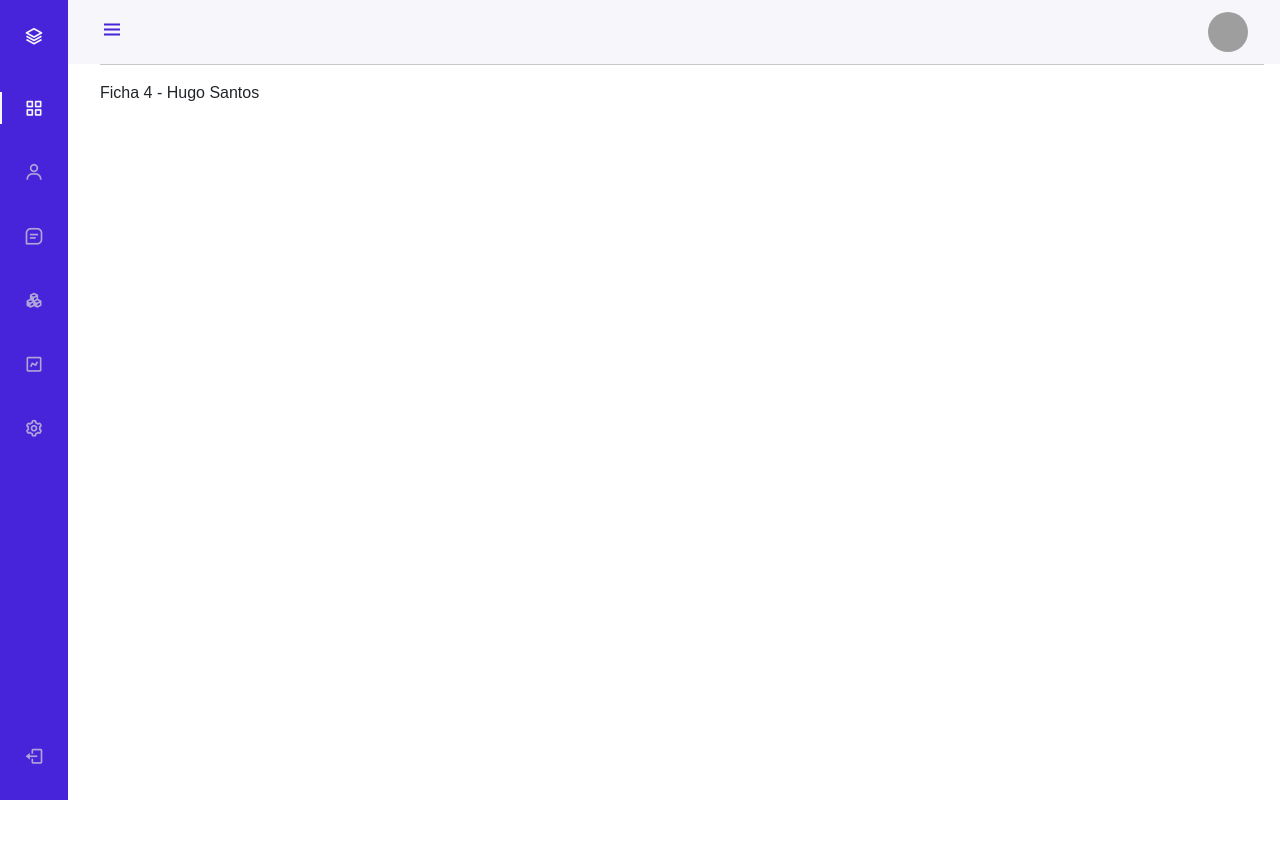
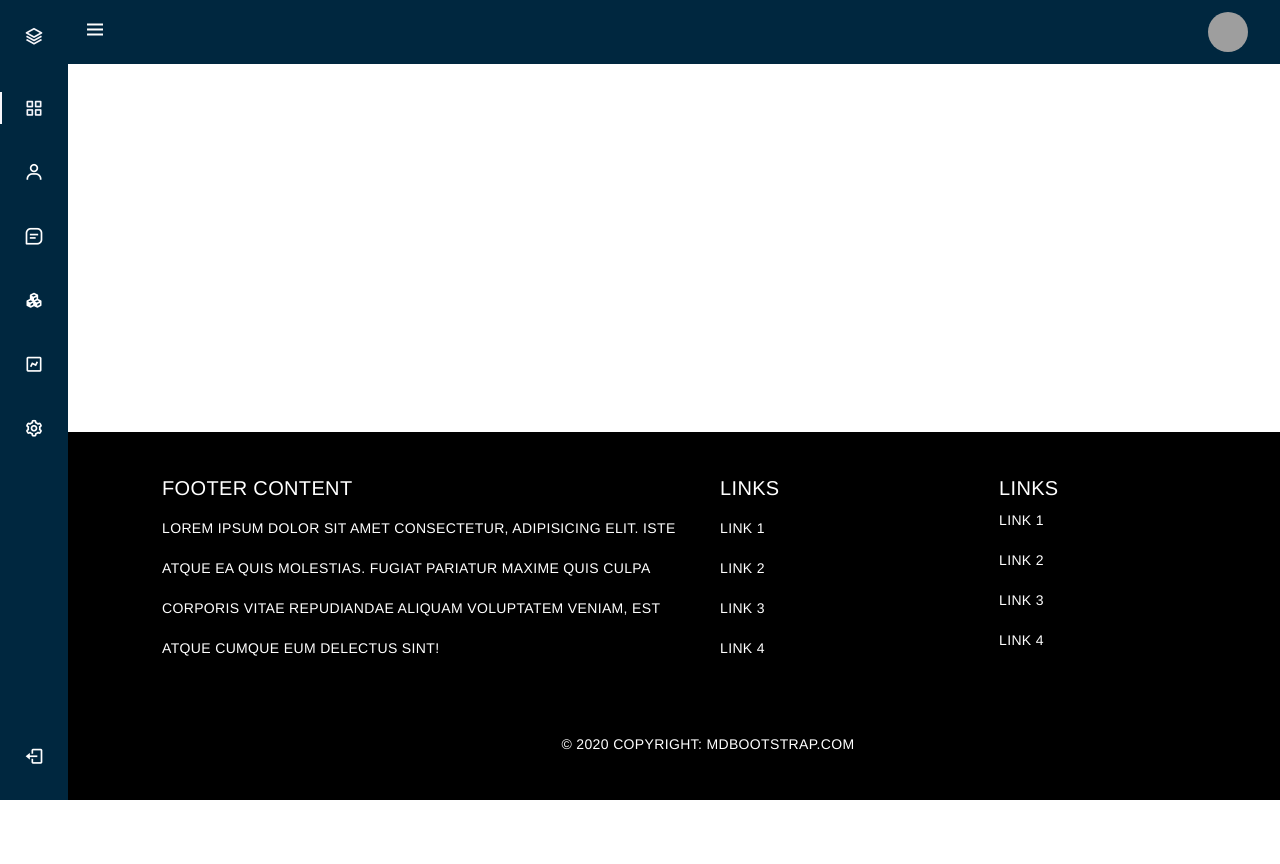
Before and after one commit to HugoPT/ByteBridges, a Django app: page /Login in a window 1280 px wide. Before the commit the page ends 800 px from the top, so only its background shows below. Run offline with Django 4.2, Linux system fonts and the light colour scheme; some libraries are stand-ins or nearby versions; grey boxes are pictures that could not be loaded.

Commit message:
update 27/11 Footer and colors

```diff
--- a/ByteBridges/ByteBridges/static/css/posLogin.css
+++ b/ByteBridges/ByteBridges/static/css/posLogin.css
@@ -1,33 +1,40 @@
+/* Variáveis globais para reutilização de valores em várias partes do código */
 :root {
   --header-height: 3rem;
   --nav-width: 68px;
-  --first-color: #4723d9;
-  --first-color-light: #afa5d9;
+  --first-color: #00273f;
+  --hover-color: #ffffff56;
+  --first-color-light: #ffffff;
   --white-color: #f7f6fb;
   --body-font: "Nunito", sans-serif;
   --normal-font-size: 1rem;
   --z-fixed: 100;
 }
 
+/* Configuração global de caixas para evitar problemas de layout */
 *,
 ::before,
 ::after {
   box-sizing: border-box;
 }
 
+/* Estilo geral do corpo da página */
 body {
   position: relative;
   margin: var(--header-height) 0 0 0;
-  padding: 0 1rem;
   font-family: var(--body-font);
   font-size: var(--normal-font-size);
   transition: 0.5s;
+  min-height: 100vh;
+  margin: 0;
 }
 
+/* Remoção do sublinhado padrão de links */
 a {
   text-decoration: none;
 }
 
+/* Estilo do cabeçalho fixo no topo da página */
 .header {
   width: 100%;
   height: var(--header-height);
@@ -38,17 +45,24 @@ a {
   align-items: center;
   justify-content: space-between;
   padding: 0 1rem;
-  background-color: var(--white-color);
+  background-color: var(--first-color);
   z-index: var(--z-fixed);
   transition: 0.5s;
 }
-
+.bx-menu {
+  font-size: 1.5rem;
+  color: #fff;
+  cursor: pointer;
+  margin-left: 15px;
+}
+/* Estilo do ícone de menu do cabeçalho */
 .header_toggle {
   color: var(--first-color);
   font-size: 1.5rem;
   cursor: pointer;
 }
 
+/* Estilo da imagem do cabeçalho */
 .header_img {
   width: 35px;
   height: 35px;
@@ -58,10 +72,12 @@ a {
   overflow: hidden;
 }
 
+/* Estilo da imagem dentro do cabeçalho */
 .header_img img {
   width: 40px;
 }
 
+/* Estilo da barra de navegação lateral */
 .l-navbar {
   position: fixed;
   top: 0;
@@ -74,6 +90,7 @@ a {
   z-index: var(--z-fixed);
 }
 
+/* Estilo do contêiner da barra de navegação */
 .nav {
   height: 100%;
   display: flex;
@@ -82,6 +99,7 @@ a {
   overflow: hidden;
 }
 
+/* Estilo do logotipo e links da barra de navegação */
 .nav_logo,
 .nav_link {
   display: grid;
@@ -91,20 +109,27 @@ a {
   padding: 0.5rem 0 0.5rem 1.5rem;
 }
 
+.nav_link:hover {
+  background-color: var(--hover-color);
+}
+/* Estilo do logotipo da barra de navegação */
 .nav_logo {
   margin-bottom: 2rem;
 }
 
+/* Estilo do ícone do logotipo da barra de navegação */
 .nav_logo-icon {
   font-size: 1.25rem;
   color: var(--white-color);
 }
 
+/* Estilo do nome do logotipo da barra de navegação */
 .nav_logo-name {
   color: var(--white-color);
   font-weight: 700;
 }
 
+/* Estilo dos links da barra de navegação */
 .nav_link {
   position: relative;
   color: var(--first-color-light);
@@ -112,26 +137,32 @@ a {
   transition: 0.3s;
 }
 
+/* Estilo dos links da barra de navegação ao passar o mouse sobre eles */
 .nav_link:hover {
   color: var(--white-color);
 }
 
+/* Estilo dos ícones dos links da barra de navegação */
 .nav_icon {
   font-size: 1.25rem;
 }
 
+/* Exibição da barra de navegação ao ativar a classe "show" */
 .show {
   left: 0;
 }
 
+/* Adiciona espaçamento à esquerda do conteúdo principal para evitar sobreposição com a barra de navegação */
 .body-pd {
   padding-left: calc(var(--nav-width) + 1rem);
 }
 
+/* Estilo do link ativo na barra de navegação */
 .active {
   color: var(--white-color);
 }
 
+/* Adiciona uma linha vertical à esquerda do link ativo na barra de navegação */
 .active::before {
   content: "";
   position: absolute;
@@ -141,19 +172,21 @@ a {
   background-color: var(--white-color);
 }
 
+/* Define a altura de 100% para elementos com a classe "height-100" */
 .height-100 {
   height: 100vh;
 }
 
+/* Estilos específicos para telas maiores que 768px */
 @media screen and (min-width: 768px) {
   body {
     margin: calc(var(--header-height) + 1rem) 0 0 0;
-    padding-left: calc(var(--nav-width) + 2rem);
+    padding-left: calc(var(--nav-width) + 0rem);
   }
 
   .header {
     height: calc(var(--header-height) + 1rem);
-    padding: 0 2rem 0 calc(var(--nav-width) + 2rem);
+    padding: 0 2rem 0 calc(var(--nav-width) + 0rem);
   }
 
   .header_img {
@@ -174,7 +207,35 @@ a {
     width: calc(var(--nav-width) + 156px);
   }
 
+  /* Mover o conteúdo do corpo para o lado quando a barra de navegação estiver ativa */
   .body-pd {
-    padding-left: calc(var(--nav-width) + 188px);
+    padding-left: calc(var(--nav-width) + 9.7rem);
   }
 }
+
+/*Footer */
+
+.myFooter {
+  background-color: #000;
+  color: #fff;
+  padding: 20px;
+  text-align: center;
+  font-size: 12px;
+  margin-top: 20px;
+  position: fixed;
+  bottom: 0;
+  width: 100%;
+  line-height: 40px;
+  font-family: "Helvetica Neue", Helvetica, Arial, sans-serif;
+  font-weight: 300;
+  font-size: 14px;
+  letter-spacing: 0.025em;
+  text-transform: uppercase;
+  text-rendering: optimizeLegibility;
+  box-sizing: border-box;
+  -webkit-font-smoothing: antialiased;
+  -moz-osx-font-smoothing: grayscale;
+  -webkit-transition: all 0.3s ease;
+  -moz-transition: all 0.3s ease;
+  transition: all 0.3s ease;
+}
--- a/ByteBridges/ByteBridges/templates/base_template.html
+++ b/ByteBridges/ByteBridges/templates/base_template.html
@@ -92,7 +92,7 @@
         <div>
           <a href="{% url 'ClientView' %}" class="nav_logo">
             <i class="bx bx-layer nav_logo-icon"></i>
-            <span class="nav_logo-name">BBBootstrap</span>
+            <span class="nav_logo-name">ByteBridges</span>
           </a>
           <div class="nav_list">
             <a href="{% url 'ClientView' %}" class="nav_link active">
@@ -131,14 +131,77 @@
     <div class="container">{% block content %}{% endblock %}</div>
 
     <!--footer-->
-    <footer class="mt-5">
-      <hr />
-      <div>
-        <p class="text center">
-          {% block footer %}Ficha 4 - Hugo Santos{% endblock %}
-        </p>
+    <footer class="myFooter text-white text-center text-lg-start">
+      <!-- Grid container -->
+      <div class="container p-4">
+        <!--Grid row-->
+        <div class="row">
+          <!--Grid column-->
+          <div class="col-lg-6 col-md-12 mb-4 mb-md-0">
+            <h5 class="text-uppercase">Footer Content</h5>
+
+            <p>
+              Lorem ipsum dolor sit amet consectetur, adipisicing elit. Iste atque ea quis
+              molestias. Fugiat pariatur maxime quis culpa corporis vitae repudiandae aliquam
+              voluptatem veniam, est atque cumque eum delectus sint!
+            </p>
+          </div>
+          <!--Grid column-->
+
+          <!--Grid column-->
+          <div class="col-lg-3 col-md-6 mb-4 mb-md-0">
+            <h5 class="text-uppercase">Links</h5>
+
+            <ul class="list-unstyled mb-0">
+              <li>
+                <a href="#!" class="text-white">Link 1</a>
+              </li>
+              <li>
+                <a href="#!" class="text-white">Link 2</a>
+              </li>
+              <li>
+                <a href="#!" class="text-white">Link 3</a>
+              </li>
+              <li>
+                <a href="#!" class="text-white">Link 4</a>
+              </li>
+            </ul>
+          </div>
+          <!--Grid column-->
+
+          <!--Grid column-->
+          <div class="col-lg-3 col-md-6 mb-4 mb-md-0">
+            <h5 class="text-uppercase mb-0">Links</h5>
+
+            <ul class="list-unstyled">
+              <li>
+                <a href="#!" class="text-white">Link 1</a>
+              </li>
+              <li>
+                <a href="#!" class="text-white">Link 2</a>
+              </li>
+              <li>
+                <a href="#!" class="text-white">Link 3</a>
+              </li>
+              <li>
+                <a href="#!" class="text-white">Link 4</a>
+              </li>
+            </ul>
+          </div>
+          <!--Grid column-->
+        </div>
+        <!--Grid row-->
       </div>
+      <!-- Grid container -->
+
+      <!-- Copyright -->
+      <div class="text-center p-3" style="background-color: rgba(0, 0, 0, 0.2);">
+        © 2020 Copyright:
+        <a class="text-white" href="https://mdbootstrap.com/">MDBootstrap.com</a>
+      </div>
+      <!-- Copyright -->
     </footer>
+    </div>
     <!--Fim footer-->
   </body>
 </html>
```
